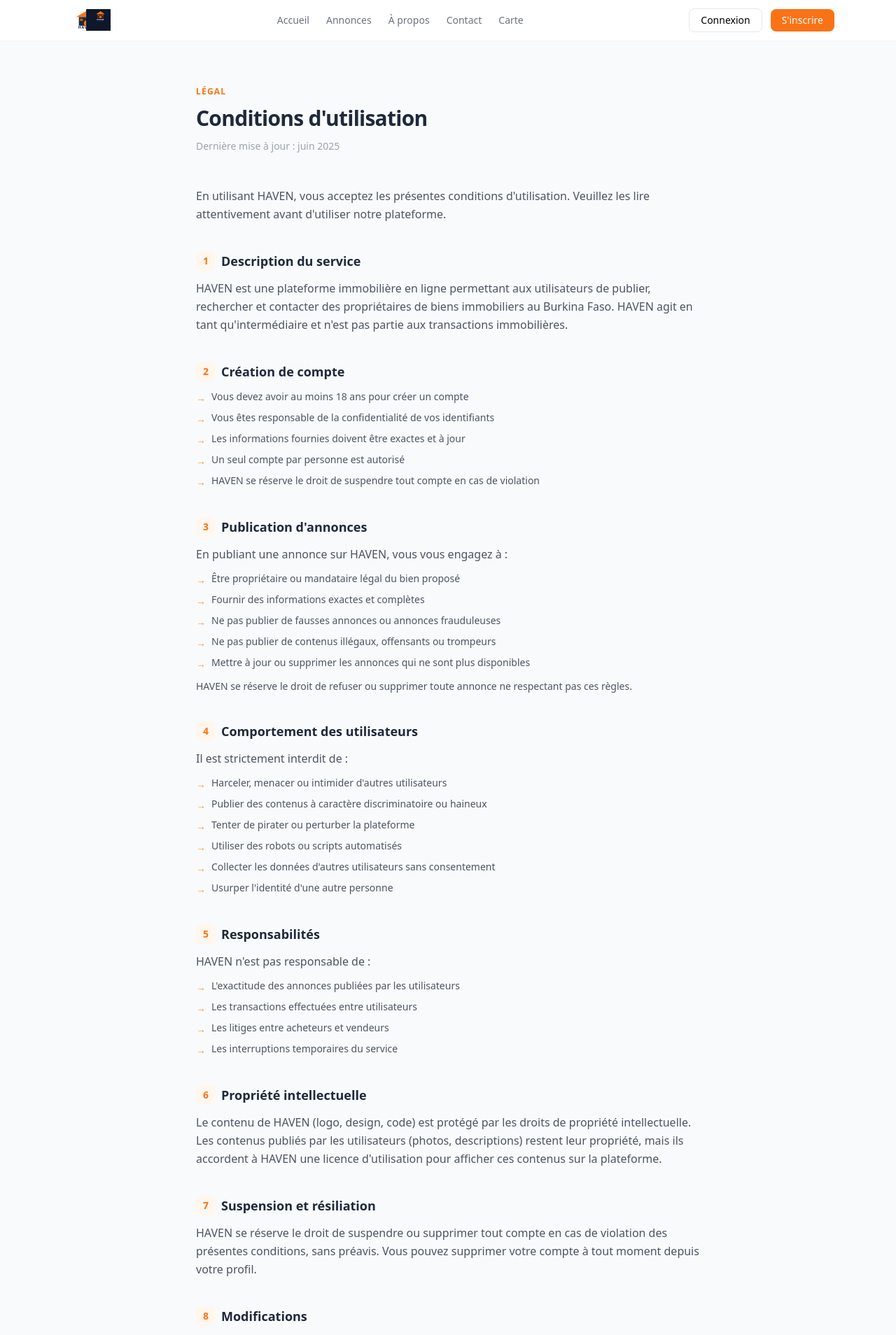
After one commit to gowmarcisrael-cyber/Config, a Django app: page /terms/ in a window 1280 px wide. The commit adds this page. Shown: the top 1908 px of the page at 70% size. Run offline with Django 5.2, Linux system fonts and the light colour scheme; parts of the project's set-up code (start-up, migrations or seed data) failed here and were passed over; some libraries are stand-ins or nearby versions.

Commit message:
feat:ajout politique de confidentialité et conditions d'utilisations

```diff
--- a/config/config/urls.py
+++ b/config/config/urls.py
@@ -37,3 +37,9 @@ urlpatterns = [
     settings.MEDIA_URL,
     document_root = settings.MEDIA_ROOT
 )
+from django.views.generic import TemplateView
+
+urlpatterns += [
+    path('privacy/', TemplateView.as_view(template_name='page/privacy.html'), name='privacy'),
+    path('terms/', TemplateView.as_view(template_name='page/terms.html'), name='terms'),
+]
--- a/config/templates/base.html
+++ b/config/templates/base.html
@@ -174,8 +174,8 @@
     <div class="border-t border-slate-800 px-6 py-4 flex flex-col md:flex-row items-center justify-between text-xs text-gray-600 max-w-6xl mx-auto">
         <p>© 2026 HAVEN. Tous droits réservés.</p>
         <div class="flex gap-4 mt-2 md:mt-0">
-            <a href="#" class="hover:text-orange-400">Confidentialité</a>
-            <a href="#" class="hover:text-orange-400">Conditions d'utilisation</a>
+            <a href="{% url 'privacy' %}" class="hover:text-orange-400">Confidentialité</a>
+            <a href="{% url 'terms' %}" class="hover:text-orange-400">Conditions d'utilisation</a>
         </div>
     </div>
 </footer>
--- /dev/null
+++ b/config/templates/page/terms.html
@@ -0,0 +1,166 @@
+{% extends 'base.html' %}
+{% block title %}Conditions d'utilisation — HAVEN{% endblock %}
+
+{% block content %}
+<div class="max-w-3xl mx-auto px-6 py-16">
+
+    <div class="mb-12">
+        <p class="text-orange-500 text-xs font-bold tracking-widest uppercase mb-3">Légal</p>
+        <h1 class="text-3xl font-extrabold text-slate-800 mb-3 tracking-tight">Conditions d'utilisation</h1>
+        <p class="text-gray-400 text-sm">Dernière mise à jour : juin 2025</p>
+    </div>
+
+    <div class="space-y-10">
+
+        <!-- Intro -->
+        <div>
+            <p class="text-gray-600 leading-relaxed">
+                En utilisant HAVEN, vous acceptez les présentes conditions d'utilisation. Veuillez les lire attentivement avant d'utiliser notre plateforme.
+            </p>
+        </div>
+
+        <!-- Section 1 -->
+        <div>
+            <h2 class="text-lg font-bold text-slate-800 mb-3 flex items-center gap-2">
+                <span class="w-7 h-7 bg-orange-50 text-orange-500 rounded-lg flex items-center justify-center text-sm font-bold">1</span>
+                Description du service
+            </h2>
+            <p class="text-gray-600 leading-relaxed">
+                HAVEN est une plateforme immobilière en ligne permettant aux utilisateurs de publier, rechercher et contacter des propriétaires de biens immobiliers au Burkina Faso. HAVEN agit en tant qu'intermédiaire et n'est pas partie aux transactions immobilières.
+            </p>
+        </div>
+
+        <!-- Section 2 -->
+        <div>
+            <h2 class="text-lg font-bold text-slate-800 mb-3 flex items-center gap-2">
+                <span class="w-7 h-7 bg-orange-50 text-orange-500 rounded-lg flex items-center justify-center text-sm font-bold">2</span>
+                Création de compte
+            </h2>
+            <ul class="space-y-2 text-gray-600 text-sm">
+                <li class="flex items-start gap-2"><span class="text-orange-400 mt-0.5">→</span> Vous devez avoir au moins 18 ans pour créer un compte</li>
+                <li class="flex items-start gap-2"><span class="text-orange-400 mt-0.5">→</span> Vous êtes responsable de la confidentialité de vos identifiants</li>
+                <li class="flex items-start gap-2"><span class="text-orange-400 mt-0.5">→</span> Les informations fournies doivent être exactes et à jour</li>
+                <li class="flex items-start gap-2"><span class="text-orange-400 mt-0.5">→</span> Un seul compte par personne est autorisé</li>
+                <li class="flex items-start gap-2"><span class="text-orange-400 mt-0.5">→</span> HAVEN se réserve le droit de suspendre tout compte en cas de violation</li>
+            </ul>
+        </div>
+
+        <!-- Section 3 -->
+        <div>
+            <h2 class="text-lg font-bold text-slate-800 mb-3 flex items-center gap-2">
+                <span class="w-7 h-7 bg-orange-50 text-orange-500 rounded-lg flex items-center justify-center text-sm font-bold">3</span>
+                Publication d'annonces
+            </h2>
+            <p class="text-gray-600 leading-relaxed mb-3">En publiant une annonce sur HAVEN, vous vous engagez à :</p>
+            <ul class="space-y-2 text-gray-600 text-sm">
+                <li class="flex items-start gap-2"><span class="text-orange-400 mt-0.5">→</span> Être propriétaire ou mandataire légal du bien proposé</li>
+                <li class="flex items-start gap-2"><span class="text-orange-400 mt-0.5">→</span> Fournir des informations exactes et complètes</li>
+                <li class="flex items-start gap-2"><span class="text-orange-400 mt-0.5">→</span> Ne pas publier de fausses annonces ou annonces frauduleuses</li>
+                <li class="flex items-start gap-2"><span class="text-orange-400 mt-0.5">→</span> Ne pas publier de contenus illégaux, offensants ou trompeurs</li>
+                <li class="flex items-start gap-2"><span class="text-orange-400 mt-0.5">→</span> Mettre à jour ou supprimer les annonces qui ne sont plus disponibles</li>
+            </ul>
+            <p class="text-gray-600 text-sm mt-3">HAVEN se réserve le droit de refuser ou supprimer toute annonce ne respectant pas ces règles.</p>
+        </div>
+
+        <!-- Section 4 -->
+        <div>
+            <h2 class="text-lg font-bold text-slate-800 mb-3 flex items-center gap-2">
+                <span class="w-7 h-7 bg-orange-50 text-orange-500 rounded-lg flex items-center justify-center text-sm font-bold">4</span>
+                Comportement des utilisateurs
+            </h2>
+            <p class="text-gray-600 leading-relaxed mb-3">Il est strictement interdit de :</p>
+            <ul class="space-y-2 text-gray-600 text-sm">
+                <li class="flex items-start gap-2"><span class="text-orange-400 mt-0.5">→</span> Harceler, menacer ou intimider d'autres utilisateurs</li>
+                <li class="flex items-start gap-2"><span class="text-orange-400 mt-0.5">→</span> Publier des contenus à caractère discriminatoire ou haineux</li>
+                <li class="flex items-start gap-2"><span class="text-orange-400 mt-0.5">→</span> Tenter de pirater ou perturber la plateforme</li>
+                <li class="flex items-start gap-2"><span class="text-orange-400 mt-0.5">→</span> Utiliser des robots ou scripts automatisés</li>
+                <li class="flex items-start gap-2"><span class="text-orange-400 mt-0.5">→</span> Collecter les données d'autres utilisateurs sans consentement</li>
+                <li class="flex items-start gap-2"><span class="text-orange-400 mt-0.5">→</span> Usurper l'identité d'une autre personne</li>
+            </ul>
+        </div>
+
+        <!-- Section 5 -->
+        <div>
+            <h2 class="text-lg font-bold text-slate-800 mb-3 flex items-center gap-2">
+                <span class="w-7 h-7 bg-orange-50 text-orange-500 rounded-lg flex items-center justify-center text-sm font-bold">5</span>
+                Responsabilités
+            </h2>
+            <p class="text-gray-600 leading-relaxed mb-3">HAVEN n'est pas responsable de :</p>
+            <ul class="space-y-2 text-gray-600 text-sm">
+                <li class="flex items-start gap-2"><span class="text-orange-400 mt-0.5">→</span> L'exactitude des annonces publiées par les utilisateurs</li>
+                <li class="flex items-start gap-2"><span class="text-orange-400 mt-0.5">→</span> Les transactions effectuées entre utilisateurs</li>
+                <li class="flex items-start gap-2"><span class="text-orange-400 mt-0.5">→</span> Les litiges entre acheteurs et vendeurs</li>
+                <li class="flex items-start gap-2"><span class="text-orange-400 mt-0.5">→</span> Les interruptions temporaires du service</li>
+            </ul>
+        </div>
+
+        <!-- Section 6 -->
+        <div>
+            <h2 class="text-lg font-bold text-slate-800 mb-3 flex items-center gap-2">
+                <span class="w-7 h-7 bg-orange-50 text-orange-500 rounded-lg flex items-center justify-center text-sm font-bold">6</span>
+                Propriété intellectuelle
+            </h2>
+            <p class="text-gray-600 leading-relaxed">
+                Le contenu de HAVEN (logo, design, code) est protégé par les droits de propriété intellectuelle. Les contenus publiés par les utilisateurs (photos, descriptions) restent leur propriété, mais ils accordent à HAVEN une licence d'utilisation pour afficher ces contenus sur la plateforme.
+            </p>
+        </div>
+
+        <!-- Section 7 -->
+        <div>
+            <h2 class="text-lg font-bold text-slate-800 mb-3 flex items-center gap-2">
+                <span class="w-7 h-7 bg-orange-50 text-orange-500 rounded-lg flex items-center justify-center text-sm font-bold">7</span>
+                Suspension et résiliation
+            </h2>
+            <p class="text-gray-600 leading-relaxed">
+                HAVEN se réserve le droit de suspendre ou supprimer tout compte en cas de violation des présentes conditions, sans préavis. Vous pouvez supprimer votre compte à tout moment depuis votre profil.
+            </p>
+        </div>
+
+        <!-- Section 8 -->
+        <div>
+            <h2 class="text-lg font-bold text-slate-800 mb-3 flex items-center gap-2">
+                <span class="w-7 h-7 bg-orange-50 text-orange-500 rounded-lg flex items-center justify-center text-sm font-bold">8</span>
+                Modifications
+            </h2>
+            <p class="text-gray-600 leading-relaxed">
+                HAVEN se réserve le droit de modifier ces conditions à tout moment. Les utilisateurs seront notifiés par email en cas de modification importante. La poursuite de l'utilisation du service après notification vaut acceptation des nouvelles conditions.
+            </p>
+        </div>
+
+        <!-- Section 9 -->
+        <div>
+            <h2 class="text-lg font-bold text-slate-800 mb-3 flex items-center gap-2">
+                <span class="w-7 h-7 bg-orange-50 text-orange-500 rounded-lg flex items-center justify-center text-sm font-bold">9</span>
+                Droit applicable
+            </h2>
+            <p class="text-gray-600 leading-relaxed">
+                Les présentes conditions sont régies par le droit burkinabè. Tout litige sera soumis aux tribunaux compétents de Ouagadougou, Burkina Faso.
+            </p>
+        </div>
+
+        <!-- Section 10 -->
+        <div>
+            <h2 class="text-lg font-bold text-slate-800 mb-3 flex items-center gap-2">
+                <span class="w-7 h-7 bg-orange-50 text-orange-500 rounded-lg flex items-center justify-center text-sm font-bold">10</span>
+                Contact
+            </h2>
+            <p class="text-gray-600 leading-relaxed">Pour toute question relative aux conditions d'utilisation :</p>
+            <div class="bg-gray-50 rounded-xl p-4 mt-3 text-sm text-gray-600">
+                <p>📧 <a href="mailto:legal@haven.bf" class="text-orange-500 hover:underline">legal@haven.bf</a></p>
+                <p class="mt-1">📍 Ouagadougou, Burkina Faso</p>
+            </div>
+        </div>
+
+    </div>
+
+    <!-- Footer links -->
+    <div class="mt-12 pt-8 border-t border-gray-100 flex flex-col sm:flex-row gap-4 items-center justify-between">
+        <p class="text-xs text-gray-400">En utilisant HAVEN vous acceptez ces conditions d'utilisation.</p>
+        <div class="flex gap-3">
+            <a href="{% url 'privacy' %}" class="text-xs text-orange-500 font-medium hover:underline">Politique de confidentialité →</a>
+            <a href="{% url 'contact' %}" class="text-xs text-gray-400 hover:text-gray-600">Nous contacter</a>
+        </div>
+    </div>
+
+</div>
+{% endblock %}
```
Also changed, not shown: config/templates/page/privacy.html (added, +147 -0 lines).
